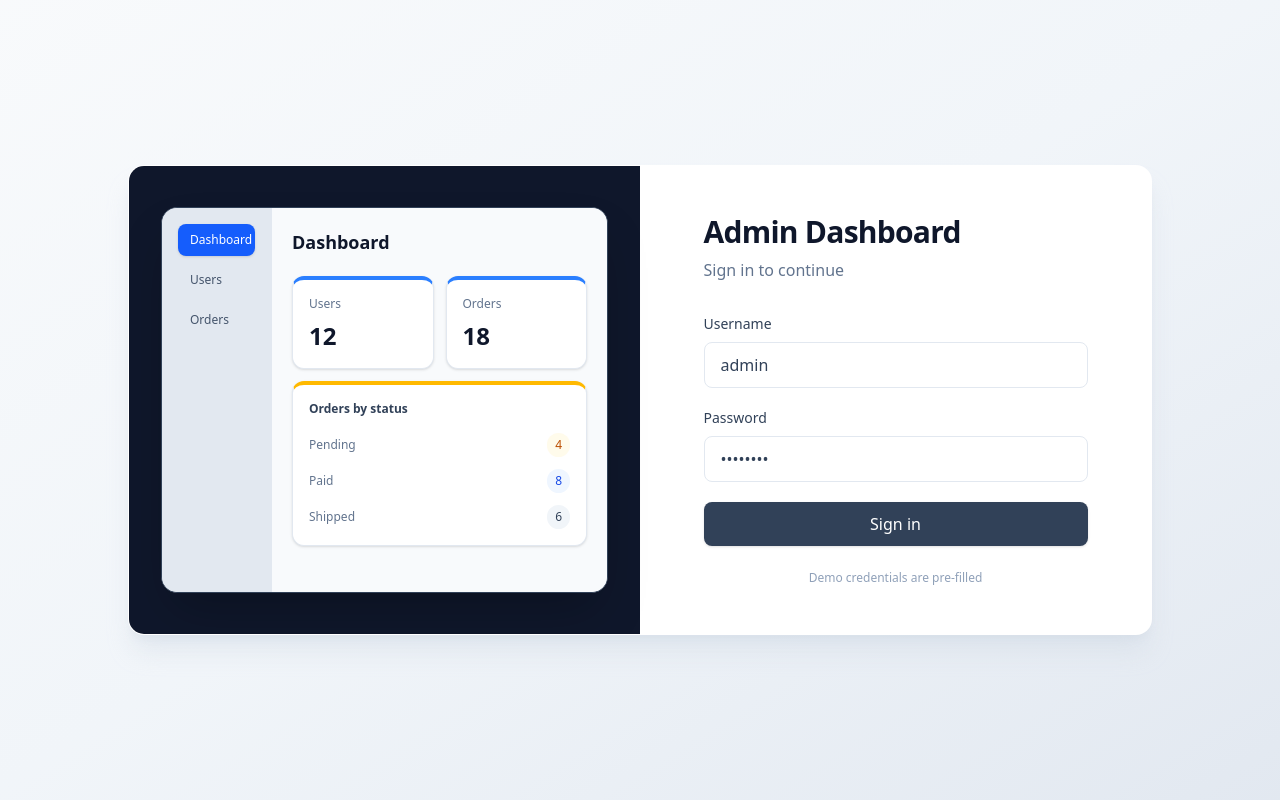
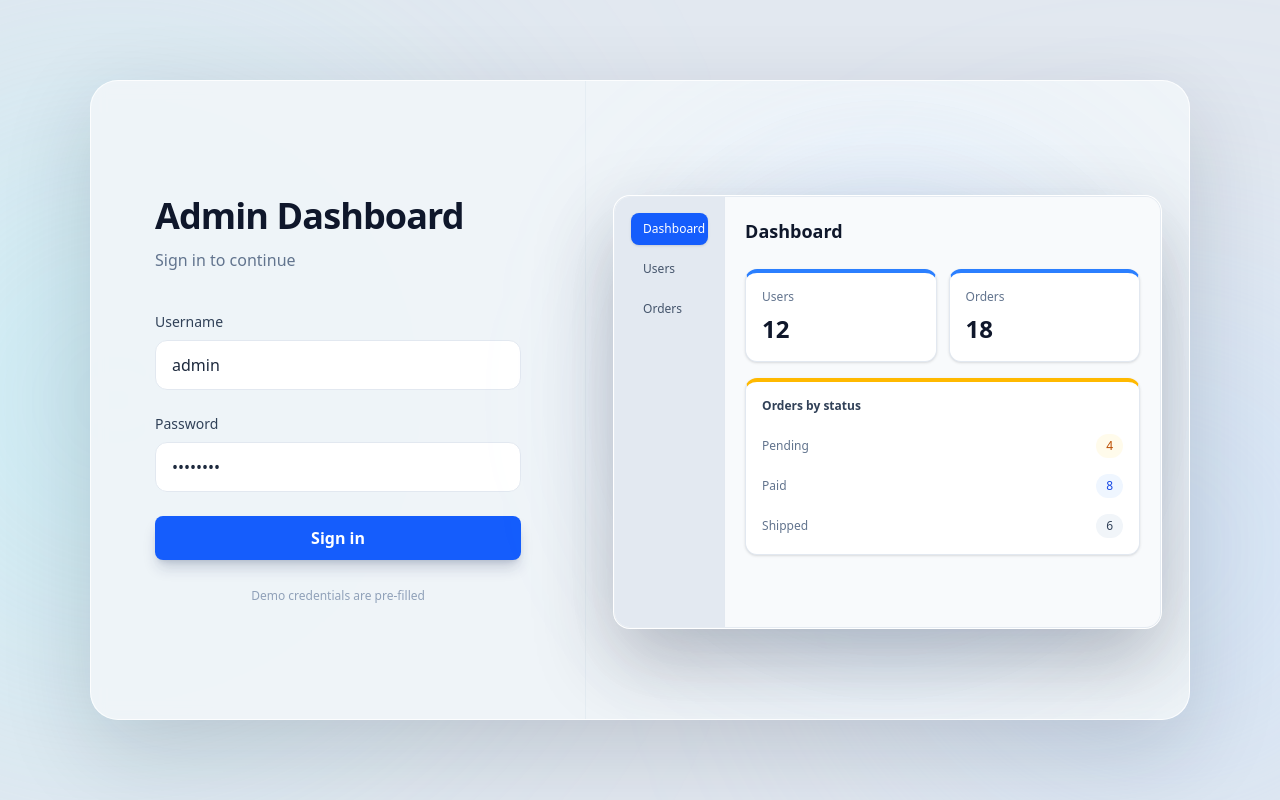
Before and after one commit to m-amroune/admin-dashboard, a Next.js app: page /login in a window 1280 px wide. Built offline with nearby package versions, Linux system fonts and the light colour scheme.

Commit message:
style: refine login page

```diff
--- a/app/login/LoginButton.tsx
+++ b/app/login/LoginButton.tsx
@@ -9,7 +9,7 @@ export function LoginButton() {
     <button
       type="submit"
       disabled={pending}
-      className="w-full rounded-lg bg-slate-700 px-5 py-2.5 text-base font-medium text-white shadow-sm transition-colors hover:bg-slate-600 disabled:cursor-not-allowed disabled:opacity-50 cursor-pointer"
+      className="w-full cursor-pointer rounded-lg bg-blue-600 px-5 py-2.5 text-base font-semibold text-white shadow-lg shadow-blue-950/20 transition-colors hover:bg-blue-500 disabled:cursor-not-allowed disabled:opacity-50"
     >
       {pending ? "Loading..." : "Sign in"}
     </button>
--- a/app/login/page.tsx
+++ b/app/login/page.tsx
@@ -23,14 +23,80 @@ async function login() {
 
 export default function Page() {
   return (
-    <div className="flex min-h-screen items-center justify-center bg-linear-to-br from-slate-50 via-slate-100 to-slate-200 px-4 py-8">
-      <div className="fade-in-up grid w-full max-w-5xl overflow-hidden rounded-2xl border border-white/80 bg-white shadow-xl shadow-slate-300/40 lg:grid-cols-2">
-        {/* Dashboard preview */}
-        <div className="hidden bg-slate-900 p-8 lg:flex lg:items-center">
-          <div className="w-full overflow-hidden rounded-2xl border border-slate-700 bg-slate-100 shadow-2xl">
-            <div className="grid min-h-96 grid-cols-[110px_1fr]">
+    <div className="relative flex min-h-screen items-center justify-center overflow-hidden bg-slate-200 px-4 py-8">
+      {/* Background light effects */}
+      <div className="absolute -left-48 top-1/2 h-155 w-155 -translate-y-1/2 rounded-full bg-cyan-200/35 blur-[140px]" />
+      <div className="absolute -right-40 top-1/3 h-140 w-140 rounded-full bg-blue-200/35 blur-[130px]" />
+
+      <div className="fade-in-up relative z-10 grid min-h-160 w-full max-w-275 overflow-hidden rounded-[28px] border border-white/80 bg-slate-100/90 shadow-[0_30px_90px_rgba(15,23,42,0.16)] backdrop-blur-sm lg:grid-cols-[0.9fr_1.1fr]">
+        {/* Login form */}
+        <div className="flex items-center px-8 py-12 sm:px-12 lg:px-16">
+          <div className="mx-auto w-full max-w-sm">
+            <div className="mb-10">
+              <h1 className="text-4xl font-semibold tracking-tight text-slate-900">
+                Admin Dashboard
+              </h1>
+
+              <p className="mt-3 text-base text-slate-500">
+                Sign in to continue
+              </p>
+            </div>
+
+            <form action={login} className="space-y-6">
+              <div>
+                <label
+                  htmlFor="username"
+                  className="mb-2 block text-sm font-medium text-slate-700"
+                >
+                  Username
+                </label>
+
+                <input
+                  id="username"
+                  type="text"
+                  name="username"
+                  defaultValue="admin"
+                  aria-label="Username"
+                  className="w-full rounded-xl border border-slate-200 bg-white px-4 py-3 text-base text-slate-800 outline-none transition focus:border-blue-400 focus:ring-4 focus:ring-blue-100"
+                />
+              </div>
+
+              <div>
+                <label
+                  htmlFor="password"
+                  className="mb-2 block text-sm font-medium text-slate-700"
+                >
+                  Password
+                </label>
+
+                <input
+                  id="password"
+                  type="password"
+                  name="password"
+                  defaultValue="demo1234"
+                  aria-label="Password"
+                  className="w-full rounded-xl border border-slate-200 bg-white px-4 py-3 text-base text-slate-800 outline-none transition focus:border-blue-400 focus:ring-4 focus:ring-blue-100"
+                />
+              </div>
+
+              <LoginButton />
+            </form>
+
+            <p className="mt-7 text-center text-xs text-slate-400">
+              Demo credentials are pre-filled
+            </p>
+          </div>
+        </div>
+
+        {/* Dashboard visual */}
+        <div className="relative hidden items-center justify-center border-l border-slate-200/70 px-7 py-10 lg:flex">
+          {/* Light behind the dashboard */}
+          <div className="absolute left-1/2 top-1/2 h-107.5 w-107.5 -translate-x-1/2 -translate-y-1/2 rounded-full bg-blue-300/30 blur-[90px]" />
+
+          <div className="relative z-10 w-full translate-y-3 overflow-hidden rounded-2xl border border-slate-200/80 bg-slate-50 shadow-[0_32px_80px_rgba(15,23,42,0.28)] ring-1 ring-white">
+            <div className="grid min-h-107.5 grid-cols-[110px_1fr]">
               {/* Mini sidebar */}
-              <aside className="border-r border-slate-200 bg-slate-200 p-4">
+              <aside className="border-r border-slate-200 bg-slate-200/90 p-4">
                 <nav className="space-y-2 text-xs font-medium">
                   <div className="rounded-lg bg-blue-600 px-3 py-2 text-white shadow-sm">
                     Dashboard
@@ -52,11 +118,9 @@ export default function Page() {
                   Dashboard
                 </h2>
 
-                <div className="mt-5 grid grid-cols-2 gap-3">
+                <div className="mt-6 grid grid-cols-2 gap-3">
                   <div className="rounded-xl border border-slate-200 border-t-4 border-t-blue-500 bg-white p-4 shadow-sm">
-                    <p className="text-xs font-medium text-slate-500">
-                      Users
-                    </p>
+                    <p className="text-xs font-medium text-slate-500">Users</p>
 
                     <p className="mt-2 text-2xl font-semibold text-slate-900">
                       12
@@ -64,9 +128,7 @@ export default function Page() {
                   </div>
 
                   <div className="rounded-xl border border-slate-200 border-t-4 border-t-blue-500 bg-white p-4 shadow-sm">
-                    <p className="text-xs font-medium text-slate-500">
-                      Orders
-                    </p>
+                    <p className="text-xs font-medium text-slate-500">Orders</p>
 
                     <p className="mt-2 text-2xl font-semibold text-slate-900">
                       18
@@ -74,32 +136,29 @@ export default function Page() {
                   </div>
                 </div>
 
-                <div className="mt-3 rounded-xl border border-slate-200 border-t-4 border-t-amber-400 bg-white p-4 shadow-sm">
+                <div className="mt-4 rounded-xl border border-slate-200 border-t-4 border-t-amber-400 bg-white p-4 shadow-sm">
                   <p className="text-xs font-semibold text-slate-700">
                     Orders by status
                   </p>
 
-                  <div className="mt-4 space-y-3 text-xs">
+                  <div className="mt-5 space-y-4 text-xs">
                     <div className="flex items-center justify-between">
                       <span className="text-slate-500">Pending</span>
-
-                      <span className="rounded-full bg-amber-50 px-2 py-1 font-medium text-amber-700">
+                      <span className="rounded-full bg-amber-50 px-2.5 py-1 font-medium text-amber-700">
                         4
                       </span>
                     </div>
 
                     <div className="flex items-center justify-between">
                       <span className="text-slate-500">Paid</span>
-
-                      <span className="rounded-full bg-blue-50 px-2 py-1 font-medium text-blue-700">
+                      <span className="rounded-full bg-blue-50 px-2.5 py-1 font-medium text-blue-700">
                         8
                       </span>
                     </div>
 
                     <div className="flex items-center justify-between">
                       <span className="text-slate-500">Shipped</span>
-
-                      <span className="rounded-full bg-slate-100 px-2 py-1 font-medium text-slate-700">
+                      <span className="rounded-full bg-slate-100 px-2.5 py-1 font-medium text-slate-700">
                         6
                       </span>
                     </div>
@@ -109,65 +168,6 @@ export default function Page() {
             </div>
           </div>
         </div>
-
-        {/* Login form */}
-        <div className="flex items-center p-8 sm:p-10 lg:p-12">
-          <div className="mx-auto w-full max-w-sm">
-            <div className="mb-8">
-              <h1 className="text-3xl font-semibold tracking-tight text-slate-900">
-                Admin Dashboard
-              </h1>
-
-              <p className="mt-2 text-base text-slate-500">
-                Sign in to continue
-              </p>
-            </div>
-
-            <form action={login} className="space-y-5">
-              <div>
-                <label
-                  htmlFor="username"
-                  className="mb-2 block text-sm font-medium text-slate-700"
-                >
-                  Username
-                </label>
-
-                <input
-                  id="username"
-                  type="text"
-                  name="username"
-                  defaultValue="admin"
-                  aria-label="Username"
-                  className="w-full rounded-lg border border-slate-200 bg-white px-4 py-2.5 text-base text-slate-700 outline-none transition focus:border-slate-400 focus:ring-2 focus:ring-slate-100"
-                />
-              </div>
-
-              <div>
-                <label
-                  htmlFor="password"
-                  className="mb-2 block text-sm font-medium text-slate-700"
-                >
-                  Password
-                </label>
-
-                <input
-                  id="password"
-                  type="password"
-                  name="password"
-                  defaultValue="demo1234"
-                  aria-label="Password"
-                  className="w-full rounded-lg border border-slate-200 bg-white px-4 py-2.5 text-base text-slate-700 outline-none transition focus:border-slate-400 focus:ring-2 focus:ring-slate-100"
-                />
-              </div>
-
-              <LoginButton />
-            </form>
-
-            <p className="mt-6 text-center text-xs text-slate-400">
-              Demo credentials are pre-filled
-            </p>
-          </div>
-        </div>
       </div>
     </div>
   );
```
